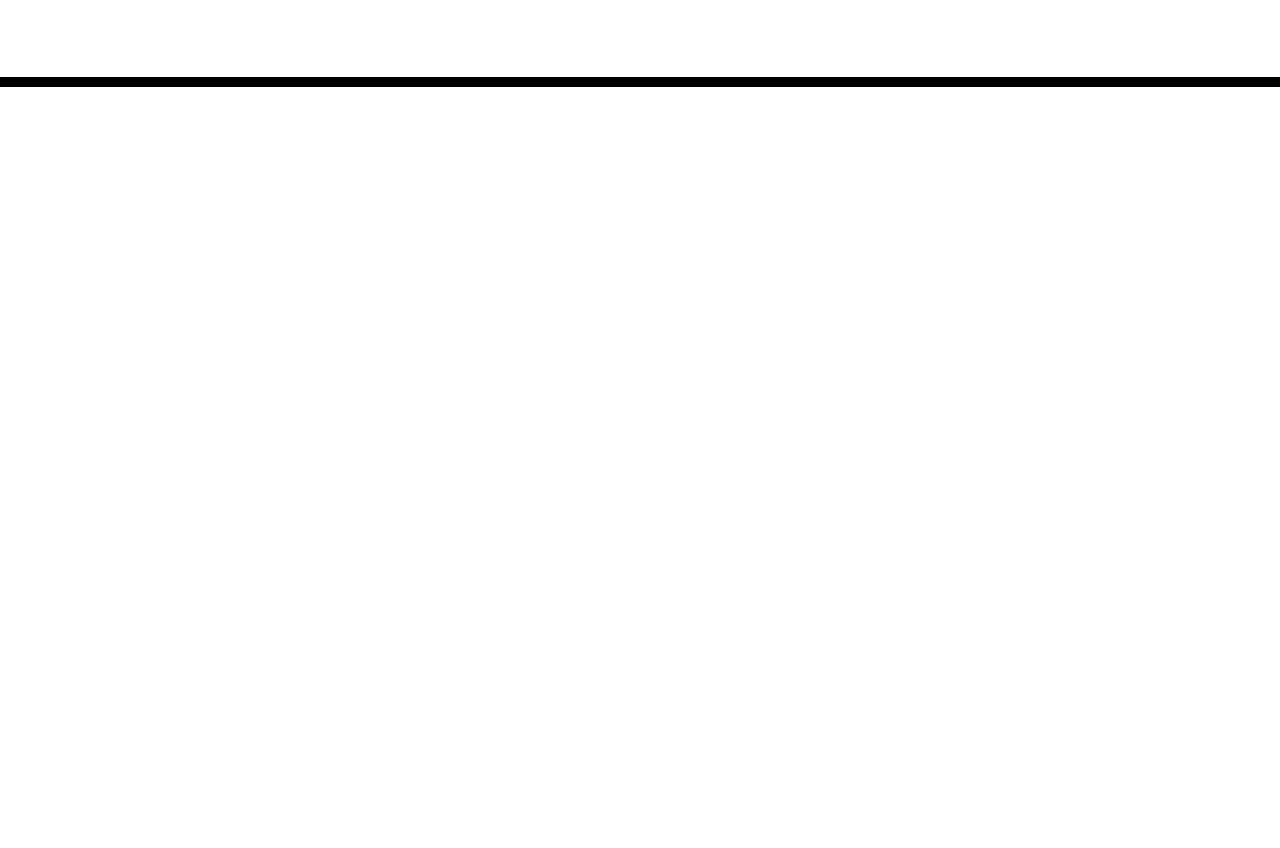
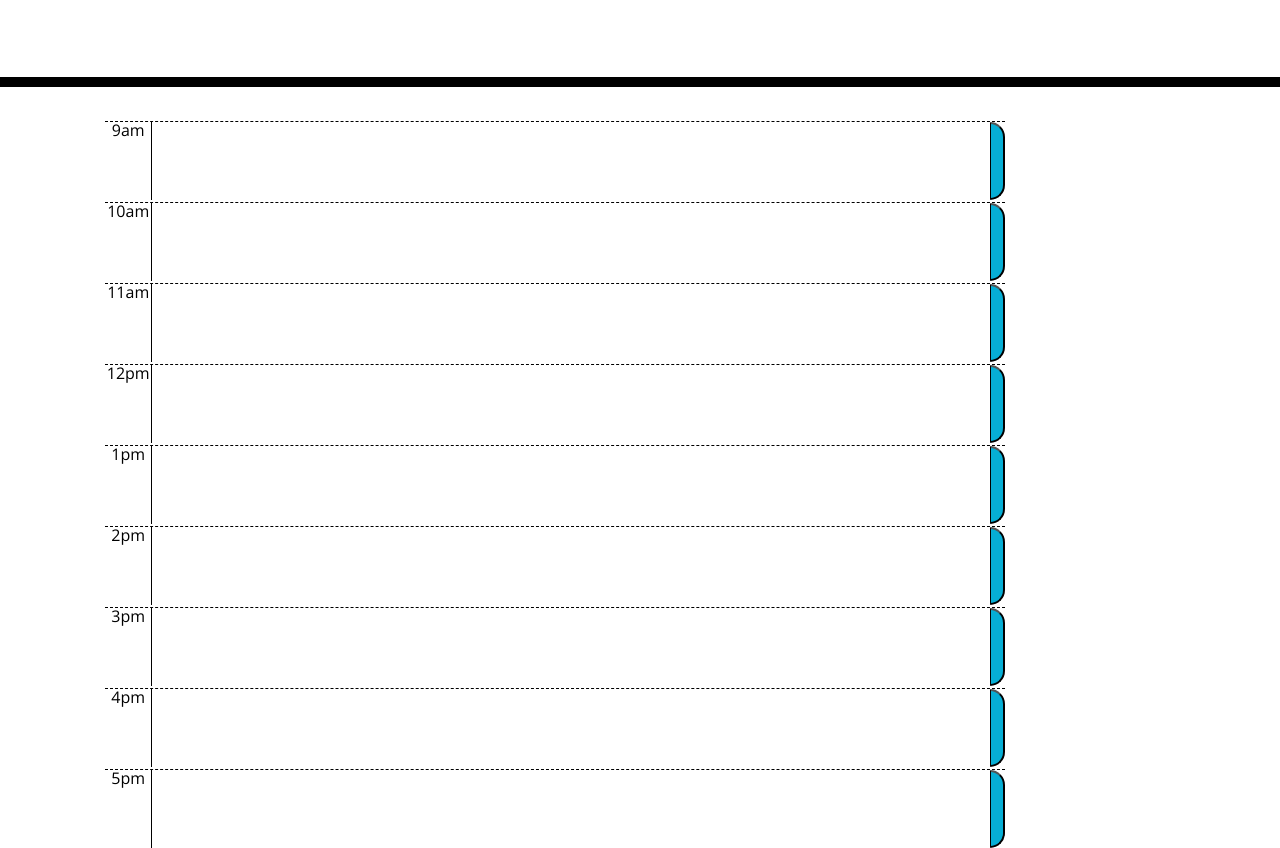
Before and after one commit to allysonnostrand/work-scheduler, a plain HTML site: page index.html in a window 1280 px wide. Shown: the part 181-1029 px from the top of the page. Before the commit the page ends 800 px from the top, so only its background shows below. Drawn offline with nearby package versions, Linux system fonts and the light colour scheme; files that its build step writes are made by us from their sources.

Commit message:
created html elements with matching classes from css file

```diff
--- a/assets/css/style.css
+++ b/assets/css/style.css
@@ -11,6 +11,7 @@ textarea {
   color: #000000;
   border-left: 1px solid black;
   padding: 10px;
+  text-align: center;
 }
 
 .jumbotron {
@@ -40,9 +41,12 @@ textarea {
   background-color: #ffffff;
   color: #000000;
   border-top: 1px dashed #000000;
+  display: flex;
+  justify-content: center;
+  width: 900px;
 }
 
-.past {
+/* .past {
   background-color: #d3d3d3;
   color: white;
 }
@@ -55,7 +59,7 @@ textarea {
 .future {
   background-color: #77dd77;
   color: white;
-}
+} */
 
 .saveBtn {
   border-left: 1px solid black;
@@ -69,3 +73,8 @@ textarea {
   font-size: 20px;
   transition: all 0.3s ease-in-out;
 }
+
+.container {
+  display: flex;
+  justify-content: center;
+}
--- /dev/null
+++ b/assets/js/script.js
@@ -0,0 +1,2 @@
+currentDate= moment().format("MMM Do, YYYY");
+$("#currentDay").text(currentDate)
--- a/index.html
+++ b/index.html
@@ -18,7 +18,7 @@
       href="https://fonts.googleapis.com/css?family=Open+Sans&display=swap"
       rel="stylesheet"
     />
-    <link rel="stylesheet" href="style.css" />
+    <link rel="stylesheet" href="./assets/css/style.css" />
     <title>Work Day Scheduler</title>
   </head>
 
@@ -28,9 +28,80 @@
       <p class="lead">A simple calendar app for scheduling your work day</p>
       <p id="currentDay" class="lead"></p>
     </header>
-    <div class="container">
-      <!-- Timeblocks go here -->
-    </div>
+
+  <main>
+      <div class="container row">
+        <div class="time-block row">
+          <div class="hour" id="hour-9">9am
+            <textarea class="description w-100"></textarea>
+              <button class="saveBtn"></button>
+          </div>
+      </div>
+
+      <div class="container row">
+        <div class="time-block row">
+          <div class="hour" id="hour-10">10am
+            <textarea class="description w-100"></textarea>
+              <button class="saveBtn"></button>
+          </div>
+      </div>
+
+      <div class="container row">
+        <div class="time-block row">
+          <div class="hour" id="hour-11">11am
+            <textarea class="description w-100"></textarea>
+              <button class="saveBtn"></button>
+          </div>
+      </div>
+
+      <div class="container row">
+        <div class="time-block row">
+          <div class="hour" id="hour-12">12pm
+            <textarea class="description w-100"></textarea>
+              <button class="saveBtn"></button>
+          </div>
+      </div>
+
+      <div class="container row">
+        <div class="time-block row">
+          <div class="hour" id="hour-1">1pm
+            <textarea class="description w-100"></textarea>
+              <button class="saveBtn"></button>
+          </div>
+
+      </div>
+      <div class="container row">
+        <div class="time-block row">
+          <div class="hour" id="hour-2">2pm
+            <textarea class="description w-100"></textarea>
+              <button class="saveBtn"></button>
+          </div>
+      </div>
+
+      <div class="container row">
+        <div class="time-block row">
+          <div class="hour" id="hour-3">3pm
+            <textarea class="description w-100"></textarea>
+              <button class="saveBtn"></button>
+          </div>
+      </div>
+
+      <div class="container row">
+        <div class="time-block row">
+          <div class="hour" id="hour-4">4pm
+            <textarea class="description w-100"></textarea>
+              <button class="saveBtn"></button>
+          </div>
+      </div>
+
+      <div class="container row">
+        <div class="time-block row">
+          <div class="hour" id="hour-5">5pm
+            <textarea class="description w-100"></textarea>
+              <button class="saveBtn"></button>
+          </div>
+      </div>
+  </main>
 
     <script src="https://cdnjs.cloudflare.com/ajax/libs/jquery/3.2.1/jquery.min.js"></script>
     <script src="https://cdnjs.cloudflare.com/ajax/libs/moment.js/2.24.0/moment.min.js"></script>
```
